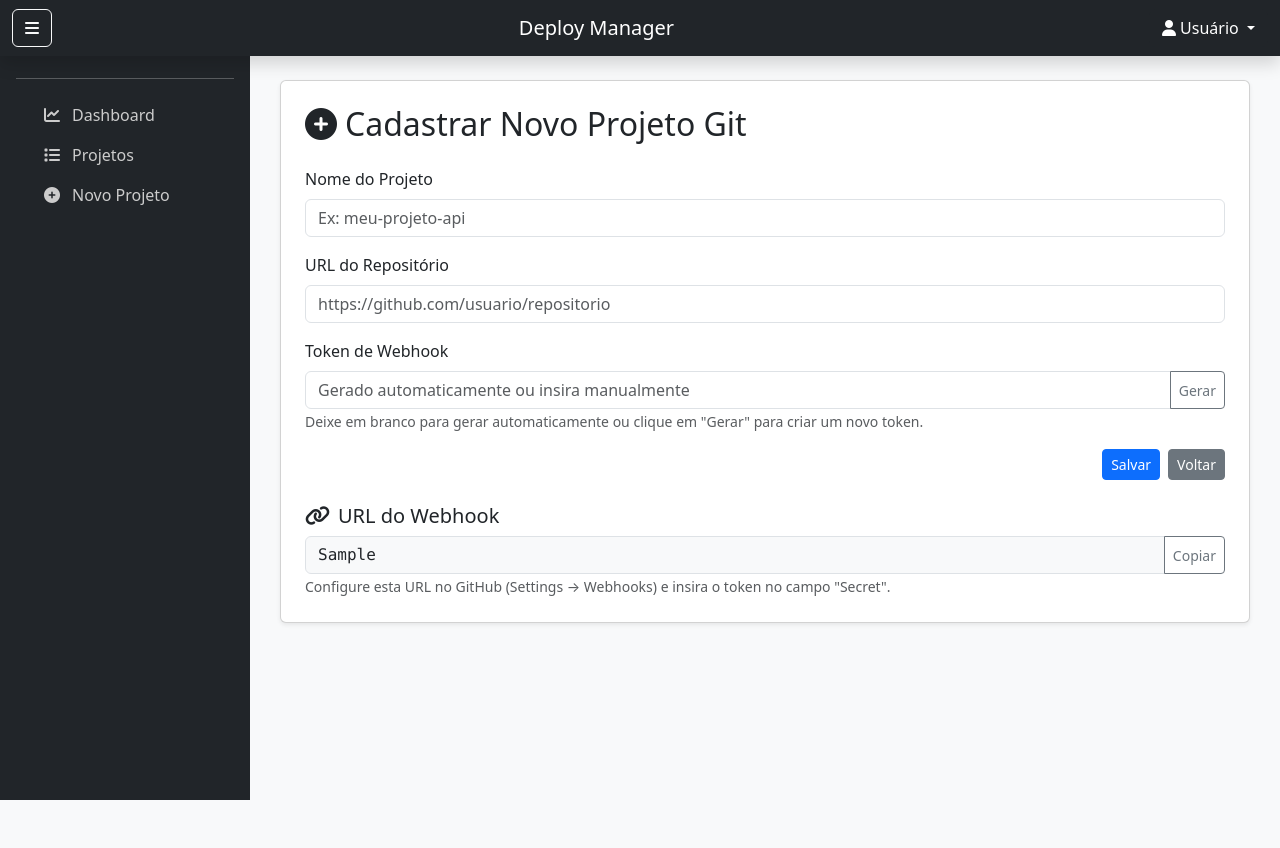
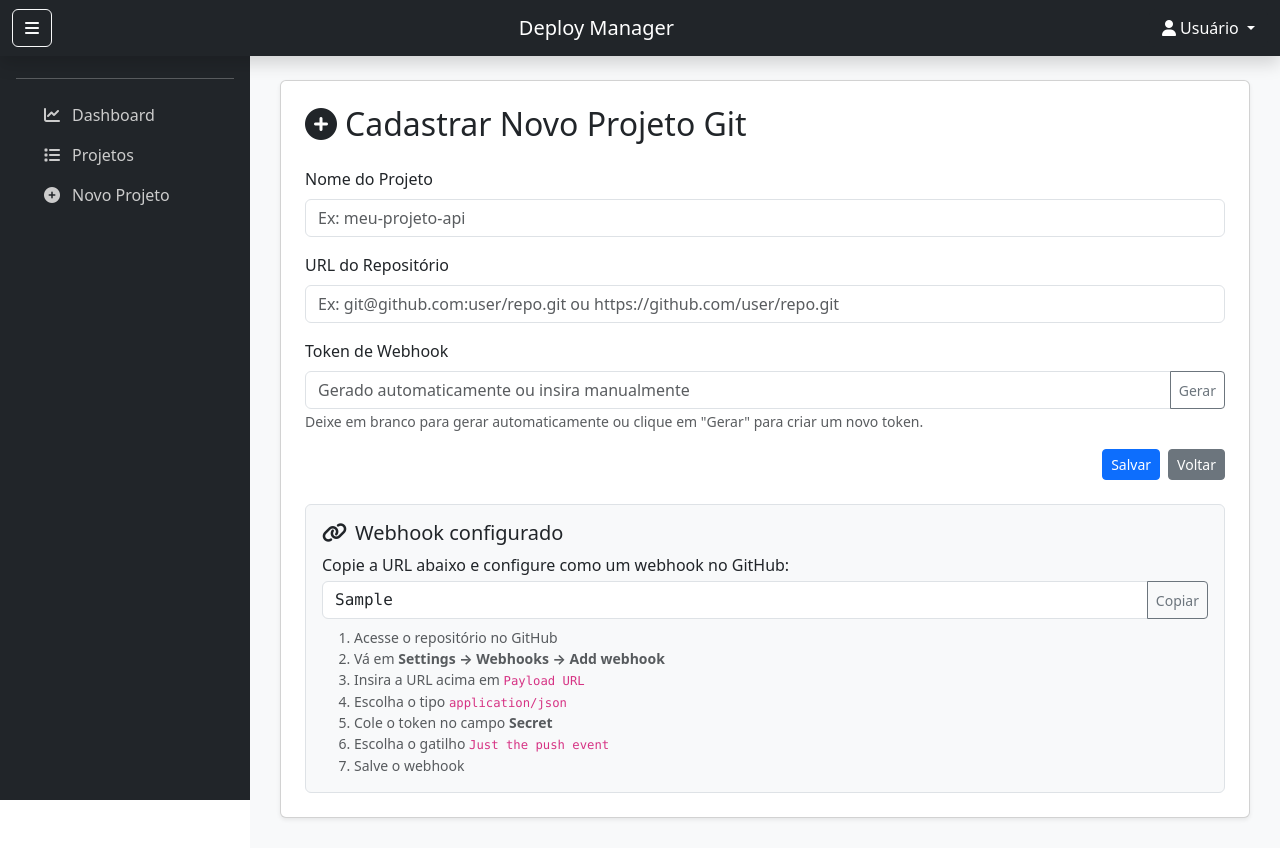
Before and after one commit to cosmeaf/deploy_manager, a Django app: template templates/deploy/register.html in a window 1280 px wide. Before the commit the page ends 800 px from the top, so only its background shows below. Run offline with Django 5.2, Linux system fonts and the light colour scheme; tables that the repository leaves empty hold one stand-in row (values such as "Sample post"); the template is opened without the code that fills it: values that come from a table or form of the project are taken from there, most other values are stand-ins (such as "Sample title", 1, 10 or a date in 2020).

Commit message:
Fet: New Commit

```diff
--- a/deploy/forms.py
+++ b/deploy/forms.py
@@ -1,5 +1,6 @@
 from django import forms
 from .models import GitProject
+import re
 import secrets
 
 class GitProjectForm(forms.ModelForm):
@@ -12,9 +13,9 @@ class GitProjectForm(forms.ModelForm):
                 'placeholder': 'Ex: meu-projeto-api',
                 'id': 'id_name'
             }),
-            'repository_url': forms.URLInput(attrs={
+            'repository_url': forms.TextInput(attrs={
                 'class': 'form-control',
-                'placeholder': 'https://github.com/usuario/repositorio',
+                'placeholder': 'Ex: git@github.com:user/repo.git ou https://github.com/user/repo.git',
                 'id': 'id_repository_url'
             }),
             'webhook_secret': forms.TextInput(attrs={
@@ -24,8 +25,16 @@ class GitProjectForm(forms.ModelForm):
             }),
         }
 
+    def clean_repository_url(self):
+        url = self.cleaned_data['repository_url']
+        ssh_pattern = r'^git@[\w\.]+:[\w\-]+/[\w\-]+(\.git)?$'
+        https_pattern = r'^https://[\w\.]+/[\w\-]+/[\w\-]+(\.git)?$'
+        if not re.match(ssh_pattern, url) and not re.match(https_pattern, url):
+            raise forms.ValidationError("Informe uma URL válida SSH ou HTTPS.")
+        return url
+
     def clean_webhook_secret(self):
-        webhook_secret = self.cleaned_data.get('webhook_secret')
-        if not webhook_secret:
-            webhook_secret = secrets.token_hex(32)
-        return webhook_secret
+        token = self.cleaned_data.get('webhook_secret')
+        if not token:
+            token = secrets.token_hex(32)
+        return token
--- a/deploy/models.py
+++ b/deploy/models.py
@@ -1,12 +1,11 @@
 from django.db import models
 
 class GitProject(models.Model):
-    name = models.CharField(max_length=100, unique=True)
-    repository_url = models.URLField()
-    webhook_secret = models.CharField(max_length=255, blank=True)
+    name = models.CharField(max_length=255)
+    repository_url = models.CharField(max_length=500)
+    webhook_secret = models.CharField(max_length=64, blank=True)
     last_deploy = models.DateTimeField(null=True, blank=True)
     new_push = models.BooleanField(default=False)
-    created_at = models.DateTimeField(auto_now_add=True)
 
     def __str__(self):
         return self.name
--- a/templates/deploy/register.html
+++ b/templates/deploy/register.html
@@ -51,15 +51,25 @@
     </form>
 
     {% if webhook_hint %}
-        <div class="mt-4">
-            <h5><i class="fas fa-link me-2"></i>URL do Webhook</h5>
-            <div class="input-group">
-                <code class="form-control bg-light border" id="webhook-url">{{ webhook_hint }}</code>
-                <button type="button" class="btn btn-outline-secondary btn-sm" onclick="copyToClipboard('webhook-url')">Copiar</button>
-            </div>
-            <small class="form-text text-muted">Configure esta URL no GitHub (Settings → Webhooks) e insira o token no campo "Secret".</small>
+    <div class="mt-4 p-3 border rounded bg-light">
+        <h5><i class="fas fa-link me-2"></i>Webhook configurado</h5>
+        <p class="mb-1">Copie a URL abaixo e configure como um webhook no GitHub:</p>
+        <div class="input-group mb-2">
+            <code class="form-control bg-white border" id="webhook-url">{{ webhook_hint }}</code>
+            <button type="button" class="btn btn-outline-secondary btn-sm" onclick="copyToClipboard('webhook-url')">Copiar</button>
         </div>
+        <ol class="small text-muted mb-0">
+            <li>Acesse o repositório no GitHub</li>
+            <li>Vá em <strong>Settings → Webhooks → Add webhook</strong></li>
+            <li>Insira a URL acima em <code>Payload URL</code></li>
+            <li>Escolha o tipo <code>application/json</code></li>
+            <li>Cole o token no campo <strong>Secret</strong></li>
+            <li>Escolha o gatilho <code>Just the push event</code></li>
+            <li>Salve o webhook</li>
+        </ol>
+    </div>
     {% endif %}
+
 </div>
 {% endblock %}
 
```
Also changed, not shown: db.sqlite3, deploy/migrations/0004_remove_gitproject_created_at_alter_gitproject_name_and_more.py (added).
